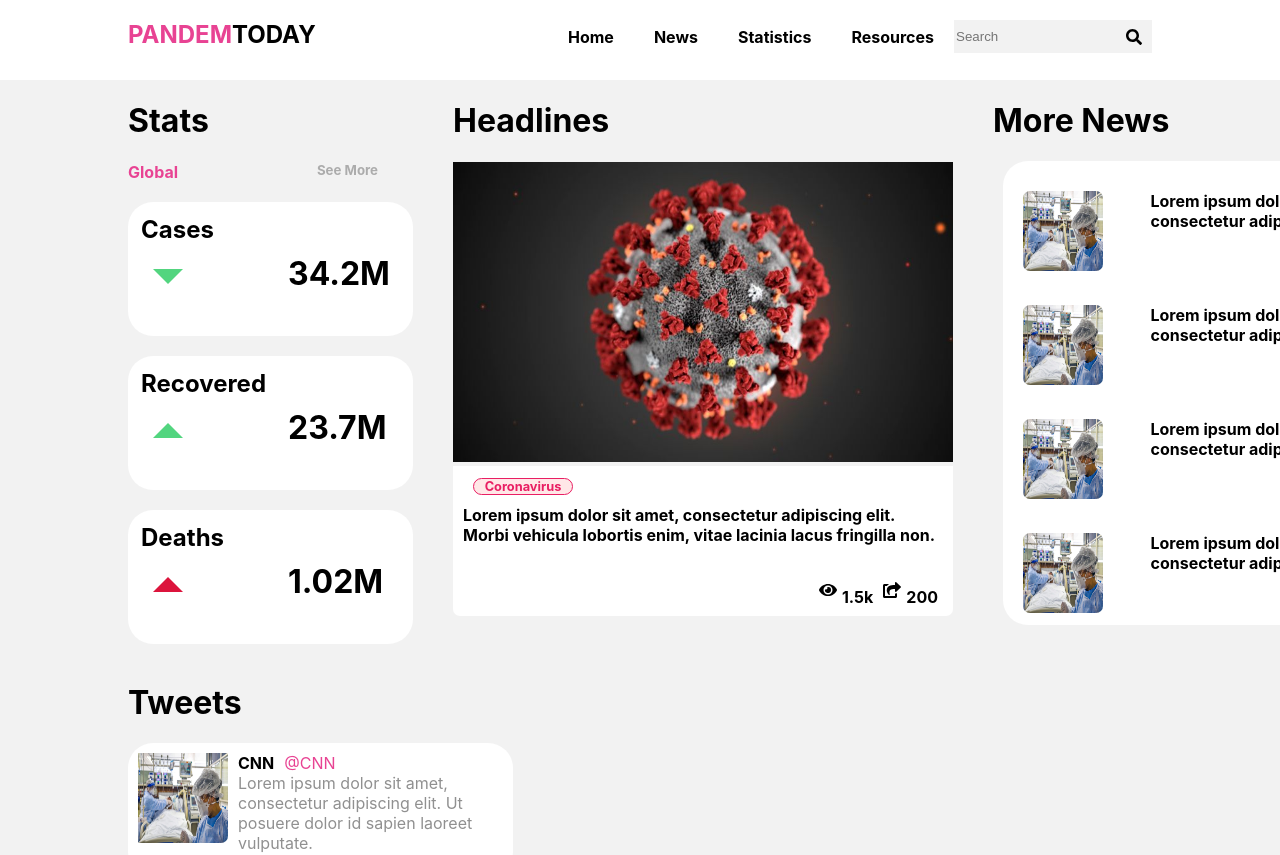
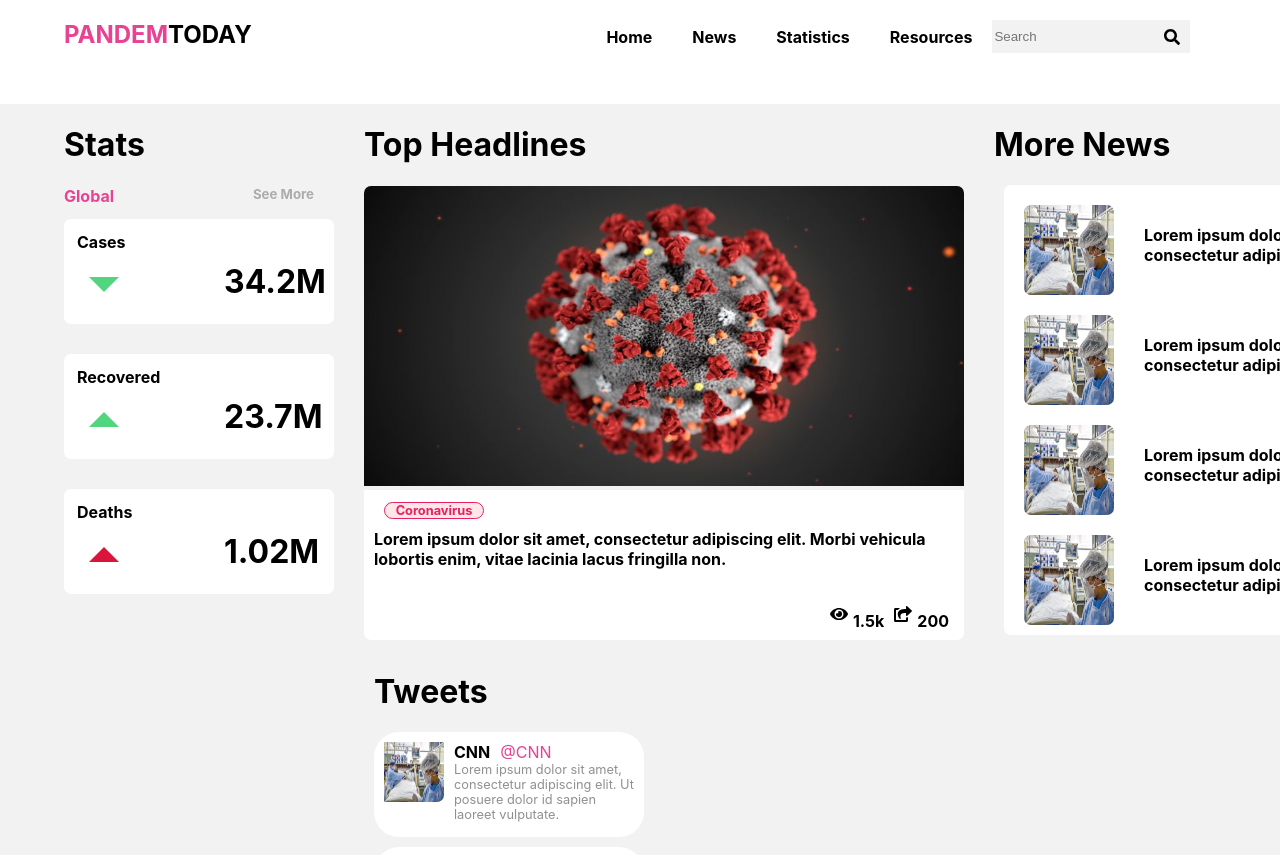
Before and after one commit to Jonathanferreras/PandemToday, a Next.js app: page / in a window 1280 px wide. Shown: the top 855 px of the page. Built offline with nearby package versions, Linux system fonts and the light colour scheme.

Commit message:
done: Adjust left and right margin in content class to make more space for content, Decrease size of stats cards, Round top edges on Headlines pic with border-top-radius styling

```diff
--- a/components/Headlines.js
+++ b/components/Headlines.js
@@ -15,7 +15,7 @@ export default function Headlines(){
   return(
     <div className="headlines">
       <h1>
-        Headlines
+        Top Headlines
       </h1>
 
       <div className="main-card">
--- a/components/MoreNews.js
+++ b/components/MoreNews.js
@@ -19,7 +19,9 @@ export default function MoreNews(){
     return(
       <div className="more-news-item">
         <img className="more-news-item-img" src={`${article.news_img}`}/>
-        <p className="more-news-item-story">{article.title}</p>
+        <div className="more-news-item-story">
+          <p >{article.title}</p>
+        </div>
       </div>
       )
     })
--- a/components/Tweets.js
+++ b/components/Tweets.js
@@ -37,7 +37,9 @@ export default function Tweets(){
       <div className="heading">
         <h1 className="title">Tweets</h1>
       </div>
-      {renderTweets}
+      <div>
+        {renderTweets}
+      </div>
     </div>
   )
 }
--- a/src/styles/globals.css
+++ b/src/styles/globals.css
@@ -26,13 +26,13 @@ a {
 }
 
 .content{
-  margin-left: 10vw;
-  margin-right: 10vw;
+  margin-left: 5vw;
+  margin-right: 7vw;
 }
 
 .navbar{
   width: 100vw;
-  height: 10vh;
+  height: 13vh;
   background-color: white;
 }
 
@@ -93,13 +93,14 @@ a {
 
 .card{
   background-color: white;
-  border-radius: 25px;
-  height: 134px;
-  width: 285px;
-  margin-bottom: 10px;
+  border-radius: 7px;
+  height: 105px;
+  width: 270px;
+  margin-bottom: 30px;
 }
 
 .card-title{
+  font-size: 1rem;
   padding: 13px;
   margin-bottom: 0;
   padding-bottom: 0;
@@ -122,7 +123,7 @@ a {
 }
 
 .stats{
-  width: 300px;
+  width: 270px;
 }
 
 .filter{
@@ -174,23 +175,25 @@ a {
 }
 
 .headlines{
-  margin-left: 40px;
-  margin-right: 40px;
+  margin-left: 30px;
+  margin-right: 30px;
 }
 
 .main-card{
-  width: 500px;
-  height: 500px;
+  width: 600px;
+  height: 465px;
 }
 
 .headline-pic{
-  width: 500px;
+  width: 600px;
   height:300px;
+  border-top-left-radius: 7px;
+  border-top-right-radius: 7px;
 }
 
 .headline-card{
   background-color: white;
-  width: 500px;
+  width: 600px;
   height: 150px;
   padding: 10px 10px 0 10px;
   border-bottom-left-radius: 7px;
@@ -247,50 +250,59 @@ a {
 }
 
 .heading h5{
-  padding-top: 25px;
+  padding-top: 20px;
 }
 
 .more-news-card{
   background-color: white;
-  border-radius: 25px;
-  height: 464px;
-  width: 455px;
+  border-radius: 7px;
+  height: 450px;
+  width: 445px;
   margin-left: 10px;
   margin-bottom: 10px;
 }
 
 .more-news-item{
-  height: 75px;
+  height: 110px;
   width: 100%;
-  padding: 30px 10px 10px 20px;
-  display: inline-block;
+  padding: 20px 10px 10px 20px;
+  /* margin-bottom: 20px; */
+  display: flex;
 }
 
 .more-news-item-img{
-  height: 80px;
-  width: 80px;
+  height: 90px;
+  width: 90px;
   border-radius: 7px;
-  display: inline-block;
-
+  display: flex;
+  justify-content: center;
+  align-items: center;
 }
 
 .more-news-item-story{
-  float: right;
-  width: 70%;
+  width: 250px;
   margin: 0;
+  padding-left: 30px;
   font-weight: bold;
-  display: inline-block;
+  display: flex;
+  justify-content: center;
+  align-items: center;
+}
+
+.more-news-item-story p{
+  margin: 0;
 }
 
 .tweets{
+  margin-left: 310px;
+}
 
-}
 
 .tweet-card{
   background-color: white;
   border-radius: 25px;
-  height: 134px;
-  width: 385px;
+  height: 105px;
+  width: 270px;
   margin-bottom: 10px;
   display: flex;
 }
@@ -301,8 +313,8 @@ a {
 }
 
 .tweet-profile-pic{
-  height: 100px;
-  width: 100px;
+  height: 70px;
+  width: 70px;
   border-radius: 7px;
   padding: 10px 0px 0 10px;
 }
@@ -327,6 +339,7 @@ a {
 
 .tweet-body{
   color: #909090;
+  font-size: .8rem;
   margin: 0;
   padding: 0 10px 0 10px;
 }
```
